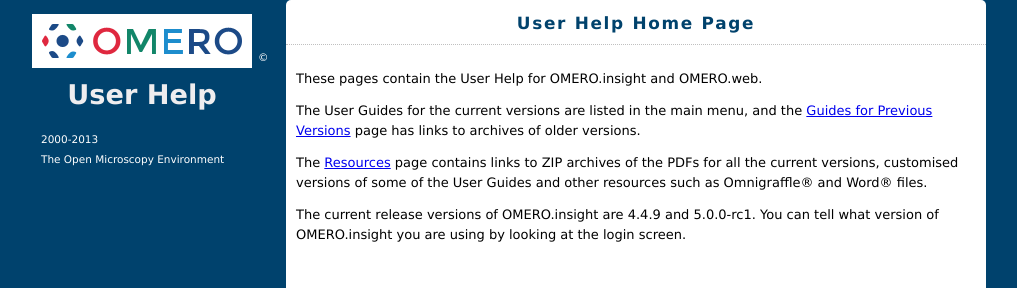
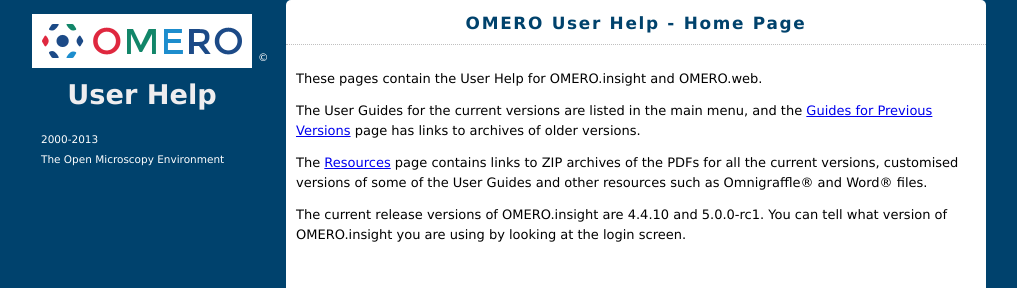
Before and after one commit to snoopycrimecop/ome-help, a Jekyll site: the page built from index.html, in a window 1280 px wide. Shown: the top 288 px of the page, without its empty margins (134-1151 px from the left). Built offline with Jekyll 4.4.1, drawn with Linux system fonts in a browser that asks for light colours; Markdown is read by kramdown in place of the engine named in the settings.

Commit message:
Update version numbers and archives for 4.4.10

```diff
--- a/_layouts/default.html
+++ b/_layouts/default.html
@@ -7,7 +7,7 @@
       name: Quickstart User Guides
       open: yes
       children:
-          - name: Getting Started v. 4.4.9
+          - name: Getting Started v. 4.4.10
             link: getting-started-4.html
           - name: Getting Started v. 5.0.0-rc1
             link: getting-started-5.html
@@ -18,7 +18,7 @@
       name: OMERO.insight
       open: no
       children:
-          - name: Importing Data v. 4.4.9
+          - name: Importing Data v. 4.4.10
             link: importing-data-4.html
           - name: Importing Data v. 5.0.0-rc1
             link: importing-data-5.html
--- a/getting-started-4.html
+++ b/getting-started-4.html
@@ -1,6 +1,6 @@
 ---
 layout: default
-title: Getting Started with OMERO.insight v. 4.4.9
+title: Getting Started with OMERO.insight v. 4.4.10
 menu-id: l1-quickstart
 pdfs:
     - getting-started-4.pdf
@@ -23,7 +23,7 @@
 <ol class="step">
 
 <li><p class="first">Download OMERO.insight client at:
-<a class="external-url" href="http://downloads.openmicroscopy.org/omero/4.4.9/" target="_blank">http://downloads.openmicroscopy.org/omero/4.4.9/</a></p>
+<a class="external-url" href="http://downloads.openmicroscopy.org/omero/4.4.10/" target="_blank">http://downloads.openmicroscopy.org/omero/4.4.10/</a></p>
 
 <div class="line-block">
 <div class="line"><br /></div> <!-- end #line -->
--- a/importing-data-4.html
+++ b/importing-data-4.html
@@ -1,6 +1,6 @@
 ---
 layout: default
-title: Importing Data with OMERO.insight v. 4.4.9
+title: Importing Data with OMERO.insight v. 4.4.10
 menu-id: l1-insight
 pdfs:
     - importing-data-4.pdf
--- a/index.html
+++ b/index.html
@@ -1,12 +1,12 @@
 ---
 layout: default
-title: User Help Home Page
+title: OMERO User Help - Home Page
 ---
 
 <p>These pages contain the User Help for OMERO.insight and OMERO.web.</p>
 <p>The User Guides for the current versions are listed in the main menu, and the <a href="previous.html"> Guides for Previous Versions</a> page has links to archives of older versions.</p>
 <p>The <a href="resources.html">Resources</a> page contains links to ZIP archives of the PDFs for all the current versions,  customised versions of some of the User Guides and other resources such as  Omnigraffle&reg; and Word&reg; files.</p>
-<p>The current release versions of OMERO.insight are 4.4.9 and 5.0.0-rc1. You can tell what version of OMERO.insight you are using by looking at the login screen.</p>
+<p>The current release versions of OMERO.insight are 4.4.10 and 5.0.0-rc1. You can tell what version of OMERO.insight you are using by looking at the login screen.</p>
 <p>&nbsp;</p>
 <p><img src="{{ site.baseurl }}/images/homeVersion.jpg" width="655" height="192" alt="OMERO.insight Version" /></p>
 <p>&nbsp;</p>
--- a/previous.html
+++ b/previous.html
@@ -6,9 +6,11 @@
 <ul>
 <li><a href="../pdf/archives/vib-training-manual.pdf">Training Manual</a> from visit to VIB KU Leuven in December 2012 (Version 4.4.4). (165.3 MB)</li>
   <br/>
-  <li>All User Guides for <a href="{{ site.baseurl }}/pdf/archive/OMERO_5_0_0-beta1.zip">Version 5.0.0-beta1</a> 18 December 2013 (Zipped PDF 160.4 MB)</li>
+  <li>All User Guides for <a href="{{ site.baseurl }}/pdf/archives/OMERO_User_Guides_5_0_0-beta1.zip">Version 5.0.0-beta1</a> 18 December 2013 (Zipped PDF 160.4 MB)</li>
   <br/>
-  <li>All User Guides for <a href="{{ site.baseurl }}/pdf/archive/OMERO_4_4_8.zip">Version 4.4.8</a> 01 October 2013 (Zipped PDF 165.4 MB)</li>
+  <li>All User Guides for <a href="{{ site.baseurl }}/pdf/archives/OMERO_User_Guides_4_4_9.zip">Version 4.4.9</a> 01 October 2013 (Zipped PDF 165.4 MB)</li>
+    <br/>
+  <li>All User Guides for <a href="{{ site.baseurl }}/pdf/archives/OMERO_User_Guides_4_4_8.zip">Version 4.4.8</a> 01 October 2013 (Zipped PDF 165.4 MB)</li>
   <br/>
 </ul>
 
--- a/resources.html
+++ b/resources.html
@@ -5,9 +5,9 @@
 ---
 <p>This page contains links to Zip archives of all the User Guide PDFs and various customised or one-off guides. Click on the thumbnails</p>
 <ul>
-  <li>All User Guides for <a href="{{ site.baseurl }}/pdf/downloads/User_Guides_4_4_9.zip">Version 4.4.9</a> (Zipped PDF 165.8 MB)</li>
+  <li>All User Guides for <a href="{{ site.baseurl }}/pdf/downloads/OMERO_User_Guides_4_4_10.zip">Version 4.4.10</a> (Zipped PDF 165.8 MB)</li>
   <br/>
-  <li>All User Guides for <a href="{{ site.baseurl }}/pdf/downloads/User_Guides_5_0_0_rc1.zip">Version 5.0.0-rc1</a> (Zipped PDF 160.7 MB)</li>
+  <li>All User Guides for <a href="{{ site.baseurl }}/pdf/downloads/OMERO_User_Guides_5_0_0_rc1.zip">Version 5.0.0-rc1</a> (Zipped PDF 160.7 MB)</li>
   <br/>
   <li>CLS Nightshade <a href="{{ site.baseurl }}/pdf/downloads/cls-public.pdf">Public Sharing Instructions</a> and <a href="http://users.openmicroscopy.org.uk/~rkferguson/public_share_demo.html" target="_blank">Demo Site</a><br/></li>
 </ul>
```
